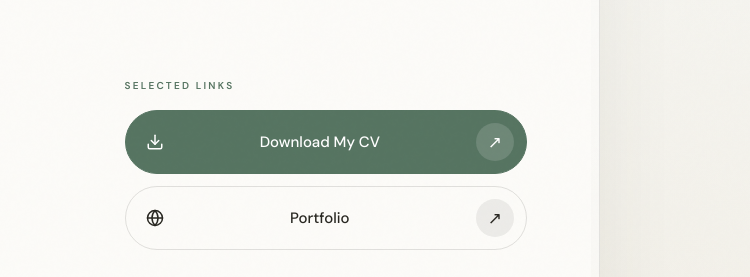
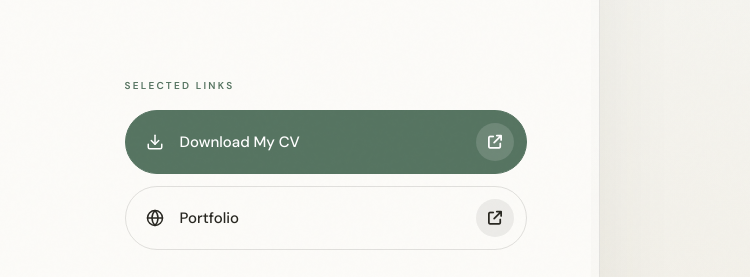
Before and after one commit to Mahmud-O/links, a plain HTML site: page index.html in a window 1280 px wide. Shown: the part 200-477 px from the top of the page, 530-1280 px from the left. Drawn offline with nearby package versions, Linux system fonts and the light colour scheme.

Commit message:
Add Font Awesome for icons and update button action arrow styles

```diff
--- a/index.html
+++ b/index.html
@@ -7,6 +7,7 @@
 <link rel="preconnect" href="https://fonts.googleapis.com">
 <link rel="preconnect" href="https://fonts.gstatic.com" crossorigin>
 <link rel="stylesheet" href="https://fonts.googleapis.com/css2?family=DM+Sans:wght@400;500;600&family=Playfair+Display:wght@500;600;700&display=swap">
+<link rel="stylesheet" href="https://cdnjs.cloudflare.com/ajax/libs/font-awesome/6.5.2/css/all.min.css">
 <style>
 :root {
   --paper: #f5f4ef;
@@ -101,17 +102,17 @@ h1 { max-width: 340px; font: 600 clamp(38px, 5vw, 64px)/.98 var(--font-display);
 .btn.primary { background: var(--sage-dark); color: #fff; border-color: var(--sage-dark); }
 .btn:hover { transform: translateY(-3px); border-color: var(--sage); background: rgba(125,154,135,.12);  }
 .btn.primary:hover { background: var(--sage); border-color: var(--sage); }
-.btn::after {
-  content: "↗";
+.btn .action-arrow {
   width: 38px; height: 38px; border-radius: 50%;
   display: grid; place-items: center;
+  margin-left: auto;
   background: rgba(36,34,29,.07);
-  font-size: 17px;
+  font-size: 14px;
   transition: transform 650ms cubic-bezier(.32,.72,0,1), background-color 650ms cubic-bezier(.32,.72,0,1);
 }
-.btn.primary::after { background: rgba(255,255,255,.14); }
-.btn:hover::after { transform: translate(3px,-2px) scale(1.06); background: rgba(125,154,135,.2);  }
-.btn.primary:hover::after { background: rgba(255,255,255,.22); }
+.btn.primary .action-arrow { background: rgba(255,255,255,.14); }
+.btn:hover .action-arrow { transform: translate(3px,-2px) scale(1.06); background: rgba(125,154,135,.2);  }
+.btn.primary:hover .action-arrow { background: rgba(255,255,255,.22); }
 .btn:focus-visible, .soc:focus-visible { outline: 2px solid var(--sage); outline-offset: 5px; }
 .socials { display: flex; flex-wrap: wrap; justify-content: flex-start; gap: 6px; margin-top: 30px; }
 .soc {
@@ -140,7 +141,7 @@ h1 { max-width: 340px; font: 600 clamp(38px, 5vw, 64px)/.98 var(--font-display);
   .role { margin-top: 13px; font-size: 11px; letter-spacing: .14em; }
   .eyebrow { margin-bottom: 14px; }
   .btn { min-height: 60px; padding-left: 18px; font-size: 14px; }
-  .btn::after { width: 36px; height: 36px; }
+  .btn .action-arrow { width: 36px; height: 36px; }
   .socials { margin-top: 24px; gap: 4px; }
   .links-panel { width: 100%; }
   .socials { justify-content: center; }
@@ -231,6 +232,10 @@ ACTIONS.forEach(function (a) {
   el.rel = "noopener noreferrer";
   el.appendChild(strokeIcon(a.icon));
   el.appendChild(document.createTextNode(a.label));
+  const arrow = document.createElement("i");
+  arrow.className = "fa-solid fa-arrow-up-right-from-square action-arrow";
+  arrow.setAttribute("aria-hidden", "true");
+  el.appendChild(arrow);
   actions.appendChild(el);
 });
 const socials = document.getElementById("socials");
```
